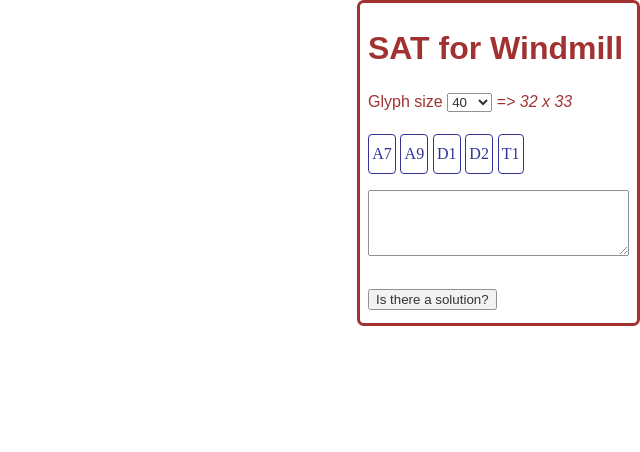
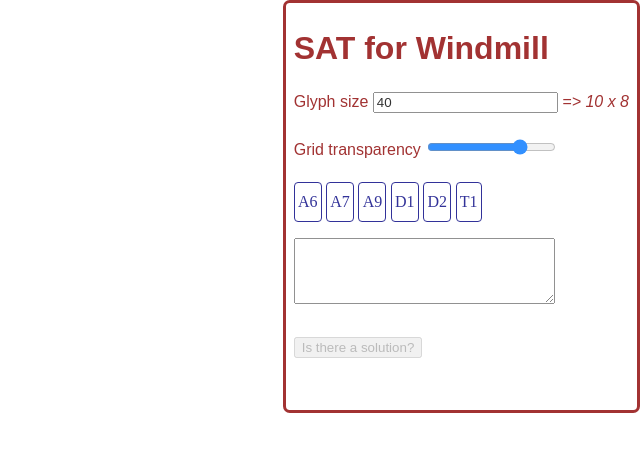
Before and after one commit to mezzonomy/windmill, a plain HTML site: page static/index.html in a window 1280 px wide. Both pictures are taken after a click on the button "Is there a solution?". Shown: the top 452 px of the page, without its empty margins (640-1280 px from the left). Drawn offline with Linux system fonts and the light colour scheme.

Commit message:
Border transparency and Computating information

```diff
--- a/static/index.html
+++ b/static/index.html
@@ -1,24 +1,45 @@
 <!DOCTYPE html>
+
+
 <html>
 
 <head>
     <title>SAT for WM</title>
     <script>
     /*
+
         SAT Solver for Windmill
+
+
         Pierre Gradit, Vincent Van Dongen
+
+
         23/03/2025
     */
+
+
+
+
+    // ##################################################################################
+
+
+
+
+
     D2 =    'BBbbbbbb';
     A9 =    'owjwjwow\nwoRBwoRB\nowjoRBww\nowojRBbw\n'+
             'BRBRBRBR\nwwojBBAB\nwbojBBBA\nwjBBBRBA\nwoBBBRAB'
     A7 =    'hghgghah\nhghghghg\naThaaTgh\nghaTThTa\nTaTaTaTa\nhTahhggh\naThgTaha'
+    A6 =    'YGOBYGOB\nBPRYBLDY\nLBYRLBYR\nYDGYRYGY\nPBBOBLBO\nYGYRGYYD\nOBPBBOLB\nLBYRBPRY\nLBYRBLDY'
     T1 =    'wwRUwwww\nwwVRUVUR\nwwwwwwRV\nVUwwwwww'
     D1 =    'aTaTaTTa\nTaTaaaaT'
 
     const invisibles = /[ \t\n\u200B\u200C\u200D\u2060\uFEFF\u180E\u00A0\u202F\u2063]+/;
     let result = null;
+
     async function compute() {
+        document.getElementById("report").innerText="";
+        document.getElementById("compute").disabled = true;
         const x = width();
         const y = height();
         const champs = document.getElementById("chaine").value.split(invisibles);
@@ -31,7 +52,9 @@
             }
             liste.push(champ);
         }
+
         if (liste.length>0) {
+            try {
                 const response = await fetch('/compute', {
                     method: 'POST',
                     headers: { 'Content-Type': 'application/json' },
@@ -39,43 +62,80 @@
                 });
                 result = await response.json();
                 DrawSolution()
+            } catch (error) {
+                document.getElementById("report").innerText="Computing failed (timeout?)";
             }
         }
+        document.getElementById("compute").disabled = false;
+    }
     </script>
+
+
+
+<!-- ################################################################################## -->
+
+
+
     <style>
-        .button, .chaine {display:block}
-        .stop-scrolling {margin:0; padding:0; height: 100%; overflow: hidden;}
-        .floor      {   width:100%; height:100%}
-        .menu        {  position:absolute;  padding:0.5em; opacity:0.8; font-size:12pt;
-                    font-family: Arial, Helvetica, sans-serif; font-size:12pt;
-                    color:darkred;    background-color: white; line-height: 2em;
+        .button, .chaine {
+            display:block
+        }
+        .stop-scrolling {
+            margin:0;
+            padding:0;
+            height: 100%;
+            overflow: hidden;
+        }
+        .floor      {
+            width:100%;
+            height:100%
+        }
+        .menu        {
+            position:absolute;
+            padding:0.5em;
+            opacity:0.8;
+            font-size:12pt;
+            font-family: Arial, Helvetica, sans-serif;
+            font-size:12pt;
+            color:darkred;
+            background-color: white;
+            line-height: 2em;
             border: solid darkred; border-radius: 5pt;
         }
         A {
-            display: inline-block; color:navy;
+            display: inline-block;
+            color:navy;
             border: 1px solid navy;
             padding: 0.2em 0.2em;
             border-radius: 4px; /* facultatif, pour adoucir */
             font-family: 'Cambria Math', serif; /* pour un look mathématique */
         }
+        .report {
+            color:firebrick;
+            padding: 0.2em 0.2em;
+        }
     </style>
 </head>
+
+
+
+<!-- ################################################################################## -->
+
+
+
 <body class="stop-scrolling">
     <div class="menu" style="top:0%; right:0%;">
         <h1>SAT for Windmill</h1>
         <p>
-            Glyph size <select id="ZOOM" onchange="zoomChange(this.value);">
-                <option value="6">6</option>
-                <option value="7">7</option>
-                <option value="10">10</option>
-                <option value="20">20</option>
-                <option value="40">40</option>
-                <option value="80">80</option>
-                <option value="140">160</option>
-                <option value="320">320</option>
-            </select>  <i id="DIMS"></i>
+            Glyph size <input type="number" id="ZOOM" onchange="zoomChange(this.value);">
+            </input>  <i id="DIMS"></i>
         </p>
         <p>
+            Grid transparency <input type="range" min="0" max="100" value="75"
+            id="transition" onchange="transition(this.value)">
+        </p>
+        <p>
+            <A onclick="Init(A6)">A6</A>
             <A onclick="Init(A7)">A7</A>
             <A onclick="Init(A9)">A9</A>
             <A onclick="Init(D1)">D1</A>
@@ -85,12 +145,22 @@
         <p>
             <textarea type="text" rows="4" cols="30" id="chaine"></textarea>
         </p>
-        <button onclick="compute()">Is there a solution?</button>
+        <p>
+            <button id="compute" onclick="compute()">Is there a solution?</button>
+            <p class="report" id="report"></p>
+        </p>
+
     </div>
     <svg class="floor" viewBox="0 0 1000 1000">
 
     </svg>
 </body>
+
+
+<!-- ################################################################################## -->
+
+
+
 <style>
     /* Lettres minuscules : couleurs claires */
     .a { fill: lightcoral;}    .b { fill: lightblue;}
@@ -130,6 +200,14 @@
 
     .border {fill:none; stroke:navy; stroke-width: 1pt;}
 </style>
+
+
+
+<!-- ################################################################################## -->
+
+
+
+
 <script>
     function Init(str) {
         document.getElementById('chaine').value = str;
@@ -139,7 +217,7 @@
         // https://masteringjs.io/tutorials/fundamentals/parameters
         let path = document.createElementNS("http://www.w3.org/2000/svg", "path")
         path.setAttribute('class',kind)
-        if (opacity != undefined) path.style['fill-opacity']=opacity
+        if (opacity != undefined)
         if (width != undefined) path.style['stroke-width']=width
         // console.log(str)
         path.setAttribute('d', str)
@@ -154,6 +232,15 @@
             const j     = Math.floor(pos / N);
             return { i, j, t_idx };
         }
+
+
+
+
+    // ##################################################################################
+
+
+
+
 
     function DrawSolution() {
         if (result.s==null) {
@@ -173,7 +260,7 @@
             let tok = `M ${i*z} ${j*z} l ${z} 0 l 0 ${z}`
             border.push(tok)
             let t_idx = tile.t_idx;
-            console.log(t_idx, T[tile.t_idx])
+            //console.log(t_idx, T[tile.t_idx])
             T[tile.t_idx].split('').forEach((char, index) => {
                 tok = `M ${i*z + z/2} ${j*z + z/2}`
                 switch (index) {
@@ -197,15 +284,21 @@
         floor.replaceChildren(...drawing);
     }
 
-    /* --------------------------------------------- */
+
+
+
+    // ##################################################################################
+
+
+
 
     body   = document.getElementsByTagName("body")[0];
     floor  = document.getElementsByClassName("floor")[0];
 
     let zoom = 40
     let ZOOM  = () => zoom;
-    width  = () => Math.ceil(body.getBoundingClientRect().width / ZOOM())
-    height = () => Math.ceil(body.getBoundingClientRect().height / ZOOM())
+    width  = () => Math.ceil(.5 * window.screen.width / ZOOM())
+    height = () => Math.ceil(.5 * window.screen.height / ZOOM())
     function panel() {
         document.getElementById("ZOOM").value        = ZOOM();
         document.getElementById("DIMS").innerHTML    = "=> " + width() + " x " + height();
@@ -215,6 +308,13 @@
         DrawSolution();
         panel();
     }
+
+    function transition(value) {
+        OPACITY = 0.01*value
+        for (cache of document.getElementsByClassName("border"))
+            cache.setAttribute("opacity", OPACITY)
+    }
+
     function main(val = 40) {
         panel();
     }
```
Lines whose indentation alone changed are shown as unchanged.
